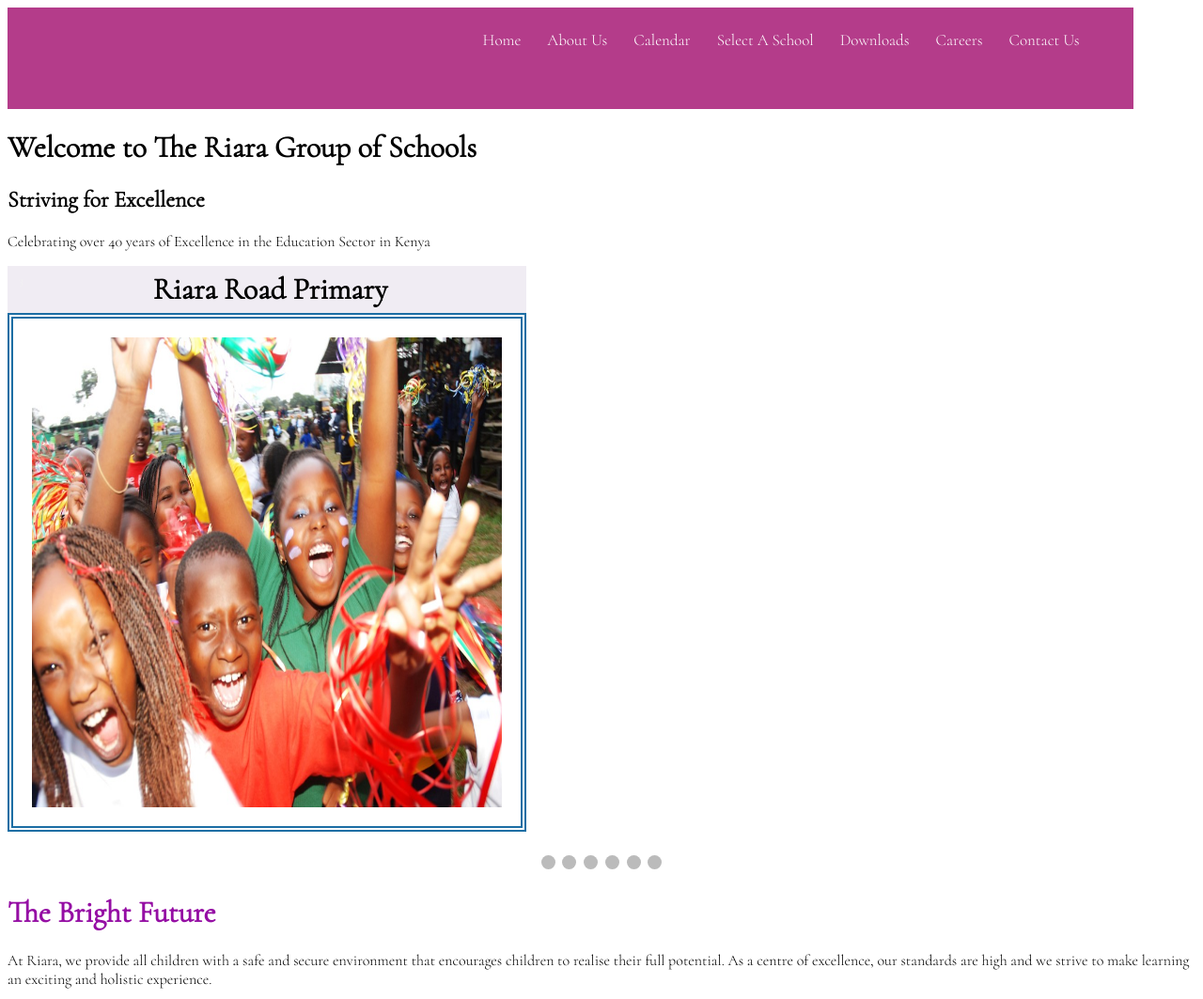
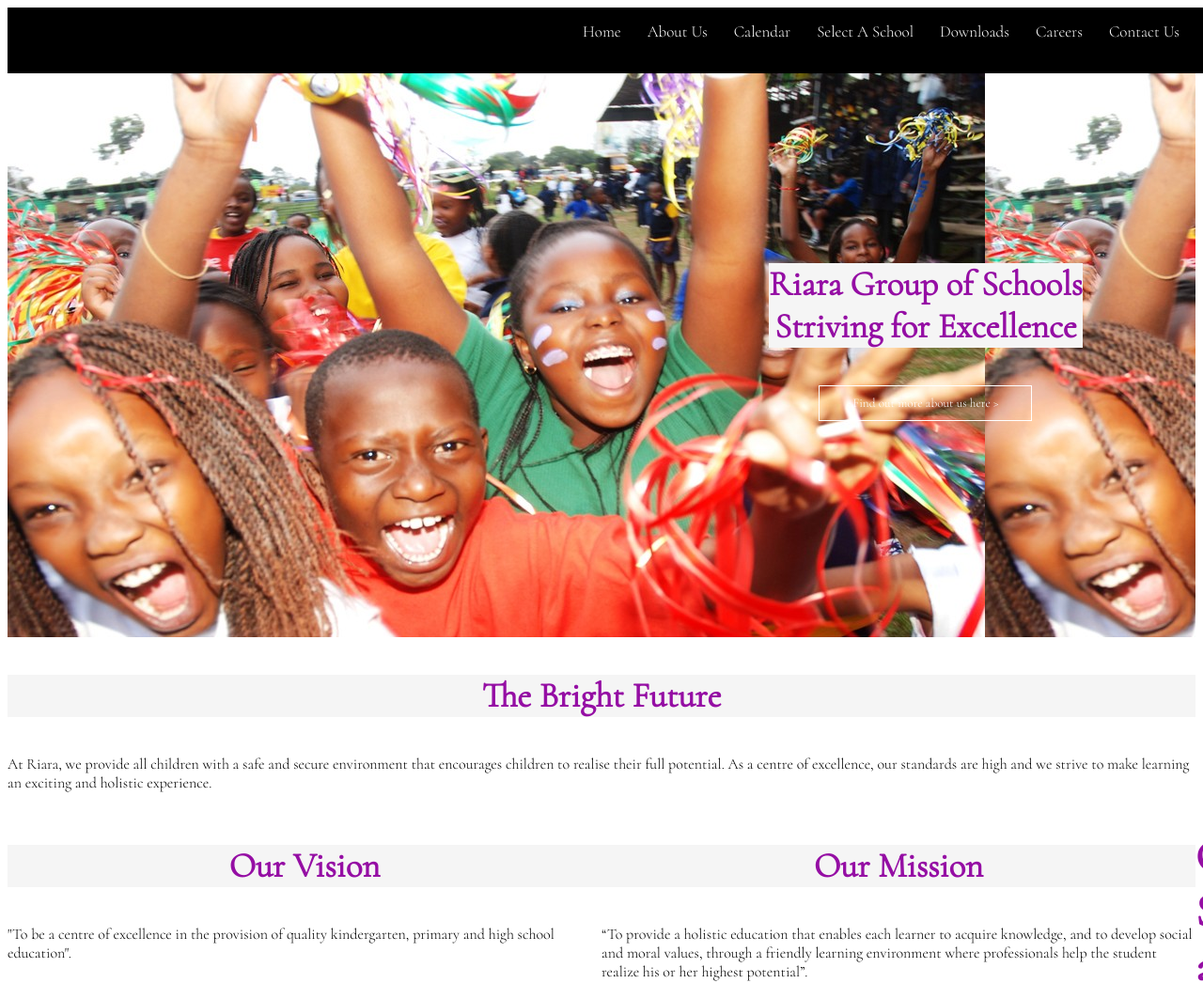
Before and after one commit to purplexiion/Riara-Coding-Project, a plain HTML site: page Index.html in a window 1280 px wide. Shown: the top 1063 px of the page at 94% size. Drawn offline with Linux system fonts and the light colour scheme.

Commit message:
Changed Background

```diff
--- a/Index.html
+++ b/Index.html
@@ -57,62 +57,21 @@
           <a href="HTML Folders/Contact.html">Contact Us</a>
         </div>
       </div>
-    <!--Making the Headings for the Website-->
+    <!--Making the Headings for the Website
     <h1>Welcome to The Riara Group of Schools</h1>
     <h2>Striving for Excellence</h2>
     <p>Celebrating over 40 years of Excellence in the Education Sector in Kenya</p>
-
+-->
     <!--Making the slideshow for the photos and the various schools--->
-    <div class="slideshow-container">
-        <div class="mySlides fade">
-          <div class="text">Riara Kindergartens</div>
-            <div class="numbertext">1</div>
-            <img src="Images/933493d25530f639.jpeg" alt="">
-
-        </div>
-        <div class="mySlides fade">
-          <div class="text">Riara Springs Primary</div>
-            <div class="numbertext">2</div>
-            <img src="Images/RGS logo.png" alt="" >
-
-        </div>
-        <div class="mySlides fade">
-          <div class="text">Riara Road Primary</div>
-            <div class="numbertext">3</div>
-            <img src="Images/Riara Road Primary.jpeg" alt="" >
-        </div>
-        <div class="mySlides fade">
-          <div class="text">Riara International Schools</div>
-            <div class="numbertext">4</div>
-            <img src="Images/RIS-Photo-1.jpeg" alt="">
-        </div>
-        <div class="mySlides fade">
-          <div class="text">Riara Springs Girls' High School</div>
-            <div class="numbertext">5</div>
-            <img src="Images/010720_1548_KCSEresults2-750x417.jpeg" alt="">
-        </div>
-        <div class="mySlides fade">
-          <div class="text">Riara University</div>
-            <div class="numbertext">6</div>
-            <img src="Images/RU Logo.png" alt=""/>
-        </div>
-    </div>
-
-  <!-- Next and previous buttons -->
-  <a class="prev" onclick="plusSlides(-1)">&#10094;</a>
-  <a class="next" onclick="plusSlides(1)">&#10095;</a>
-</div>
-<br>
-
-<!-- The dots/circles -->
-<div style="text-align:center">
-  <span class="dot" onclick="currentSlide(1)"></span>
-  <span class="dot" onclick="currentSlide(2)"></span>
-  <span class="dot" onclick="currentSlide(3)"></span>
-  <span class="dot" onclick="currentSlide(4)"></span>
-  <span class="dot" onclick="currentSlide(5)"></span>
-  <span class="dot" onclick="currentSlide(6)"></span>
-</div>
+    <section id="home">
+      <div class="main">
+        <h1 class="headings"> Riara Group of Schools
+          <br> Striving for Excellence</h1>
+        <button class="btn">Find out more about us here
+          <a href="#schoolsinfo"></a>>
+          </button>
+      </div>
+    </section>
     <!-- More information about the school-->
     <h1 class="headings">The Bright Future</h1>
     <p>At Riara, we provide all children with a safe and secure environment that encourages children to realise their full potential. As a centre of excellence, our standards are high and we strive to make learning an exciting and holistic experience.</p>
@@ -155,7 +114,7 @@
               <div class="box">
                 <img src = "Images/RSGHS Logo.png" alt ="">
                 <h1 class="headings">Riara Springs Girls' High School</h1>
-                <p>One of the Leading High Schools in Kenya, having posted remarkable K.C.S.E results, this school offers a comprehensive 8-4-4 Curriculum and is a perfect training ground for Girls, to mould them to be avenues of excellence.</p>
+                <p>This Girls-only Highschool offers a comprehensive 8-4-4 Curriculum and is a perfect training ground for Girls, to mould them to be avenues of excellence.</p>
                 <a href="HTML Folders/HighSchool.html">
                   <button>Visit School</button>
                 </a>
--- a/index.js
+++ b/index.js
@@ -1,15 +1,50 @@
 //SLIDESHOWS BAR == DISPLAYING THE TYPE OF SCHOOLS AT RIARA GROUP OF SCHOOLS
-let slideIndex = 0;
-showSlides();
+let sliderImages = document.querySelectorAll(".slide"),
+  arrowLeft = document.querySelector("#arrow-left"),
+  arrowRight = document.querySelector("#arrow-right"),
+  current = 0;
 
-function showSlides() {
-    let i;
-    let slides = document.getElementsByClassName("mySlides");
-    for (i = 0; i < slides.length; i++) {
-      slides[i].style.display = "none";
-    }
-    slideIndex++;
-    if (slideIndex > slides.length) {slideIndex = 1}
-    slides[slideIndex-1].style.display = "block";
-    setTimeout(showSlides, 2000); // Change image every 2 seconds
+// Clear all images
+function reset() {
+  for (let i = 0; i < sliderImages.length; i++) {
+    sliderImages[i].style.display = "none";
   }
+}
+
+// Init slider
+function startSlide() {
+  reset();
+  sliderImages[0].style.display = "block";
+}
+
+// Show prev
+function slideLeft() {
+  reset();
+  sliderImages[current - 1].style.display = "block";
+  current--;
+}
+
+// Show next
+function slideRight() {
+  reset();
+  sliderImages[current + 1].style.display = "block";
+  current++;
+}
+
+// Left arrow click
+arrowLeft.addEventListener("click", function() {
+  if (current === 0) {
+    current = sliderImages.length;
+  }
+  slideLeft();
+});
+
+// Right arrow click
+arrowRight.addEventListener("click", function() {
+  if (current === sliderImages.length - 1) {
+    current = -1;
+  }
+  slideRight();
+});
+
+startSlide();
--- a/style.css
+++ b/style.css
@@ -2,6 +2,9 @@
   font-family: Avenir,'Cormorant', serif;
 }
 
+body{
+  z-index: 0;
+}
  .heading-main{
   font-size:3rem;
   font-weight: bold;
@@ -12,18 +15,23 @@
 
 }
 
-.headings{
+h1.headings{
   color: #950EA4;
   font-weight: bold;
+  font-size: 2.3em;
+}
+
+.headings p{
+  font-size: 0.8rem;
 }
 /* MAKING THE NAVIGATION BAR*/
 /* Navbar container */
 .navbar{
-  height: 70px;
-  width: 90%;
-  padding: 19px 30px;
-  background-color: #B43C8A;
+  height: 50px;
+  width: 100%;
+  padding: 10px 10px;
   position: relative;
+  background-color: black;
   z-index: 1;
 }
 .navbar .nav-header{
@@ -122,7 +130,7 @@
     font-size:  18px;
     font-weight: bold;
     color:  rgba(0, 0, 0, 0.3);
-    z-index:2;
+    z-index:0;
 
   }
   /* Responsive dropdown code */
@@ -187,115 +195,70 @@
 
 
 /*SLIDESHOWS FOR DISPLAYING THE SCHOOLS*/
-/* Slideshow container */
-.slideshow-container {
-    position: relative;
-    margin: auto;
-    z-index: 0;
+
+#home ::before {
+  content: "";
+  position: absolute;
+  top: 0;
+  right: 0;
+  background-color:rgb(134, 16, 208) center center/cover;
+  height: 900px;
   width: 100%;
-    height: 100%;
-    border-radius:0px;
-    display:block;
-    overflow: hidden;
+  z-index: -2;
+  opacity: .8;
 }
 
-  /* Hide the images by default */
-  .mySlides {
-    display: none;
+#home p {
+  font-size: larger;
+  justify-content: center;
+  align-items: center;
 }
 
-  .mySlides img{
-    width: 500px;
-    height: 500px;
+.main {
+  display: flex;
+  flex-direction: column;
+  /*border: 1px solid white;*/
   align-items: center;
-    padding: 20px 20px 20px 20px;
-    border: 6px double #1C6EA4;
-  }
-  /* Next & previous buttons */
-  .prev, .next {
-    cursor: pointer;
   position: absolute;
-    top: 50%;
-    width: auto;
-    margin-top: -22px;
-    padding: 16px;
-    color: white;
-    font-weight: bold;
-    font-size: 18px;
-    transition: 0.6s ease;
-    border-radius: 0 3px 3px 0;
-    user-select: none;
+  top: 30%;
+  right: 10%;
 }
 
-  /* Position the "next button" to the right */
-  .next {
-    right: 0;
-    border-radius: 3px 0 0 3px;
+.headings {
+  font-size: 3.2rem;
+  text-align: center;
+  margin: 40px 0px;
+  background-color: whitesmoke;
 }
 
-  /* On hover, add a black background color with a little bit see-through */
-  .prev:hover, .next:hover {
-    background-color: rgba(0,0,0,0.8);
+.btn {
+  padding: 10px 35px;
+  background-color: transparent;
+  border: 1px solid white;
+  color: white;
+  outline: none;
+  transition: .6s ease;
 }
 
-  /* Caption text */
-  .text {
-    padding: 5px 5px 5px 12px;
-    top: 16px;
-    width: 535px;
-    height: 40px;
-    text-align: center;
+.btn:hover {
+  cursor: pointer;
+  background-color: white;
+  color: black;
+  box-shadow: 0 0 5px white, 0 0 10px white, 0 015px white;
   font-weight: bold;
-    font-size: 2rem;
-    color:black;
-   text-align: center;
-   background-color: #f0ecf3;
 }
 
-  /* Number text (1/3 etc) */
-  .numbertext {
-    color: #f2f2f2;
-    font-size: 12px;
-    padding: 8px 12px;
-    position: absolute;
-    top: 0;
+#home {
+  display: flex;
+  flex-direction: column;
+  background:url("Images/Riara\ Road\ Primary.jpeg");
+  height: 600px;
+  justify-content: center;
+  align-items: center;
+  z-index:1;
 }
 
-  /* The dots/bullets/indicators */
-  .dot {
-    cursor: pointer;
-    height: 15px;
-    width: 15px;
-    margin: 0 2px;
-    background-color: #bbb;
-    border-radius: 50%;
-    display: inline-block;
-    transition: background-color 0.6s ease;
-  }
 
-  .active, .dot:hover {
-    background-color: #717171;
-  }
-
-  /* Fading animation */
-  .slide {
-    animation-name: fade;
-    animation-duration: 3s;
-  }
-
-  @keyframes fade {
-    from {opacity: .4}
-    to {opacity: 1}
-  }
-
-/*HEADINGS*/
-h1.headings{
-  font-size: 2rem;
-}
-
-h1.heading{
-  font-size: 3rem;
-}
   /*MAKING SCHOOLS EASY ACCESS BAR*/
 
 #schoolsinfo {
```
Lines whose indentation alone changed are shown as unchanged.
